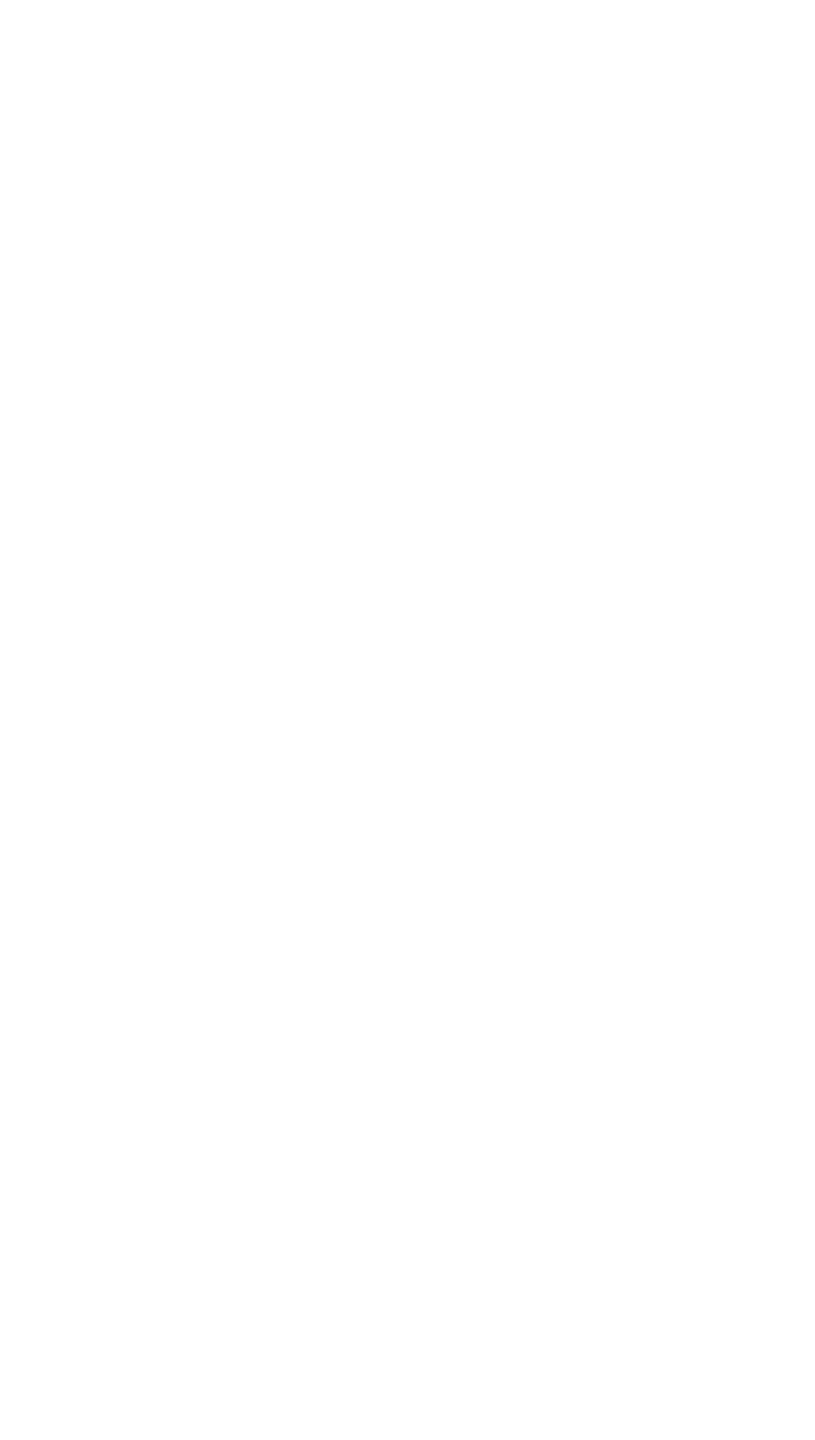
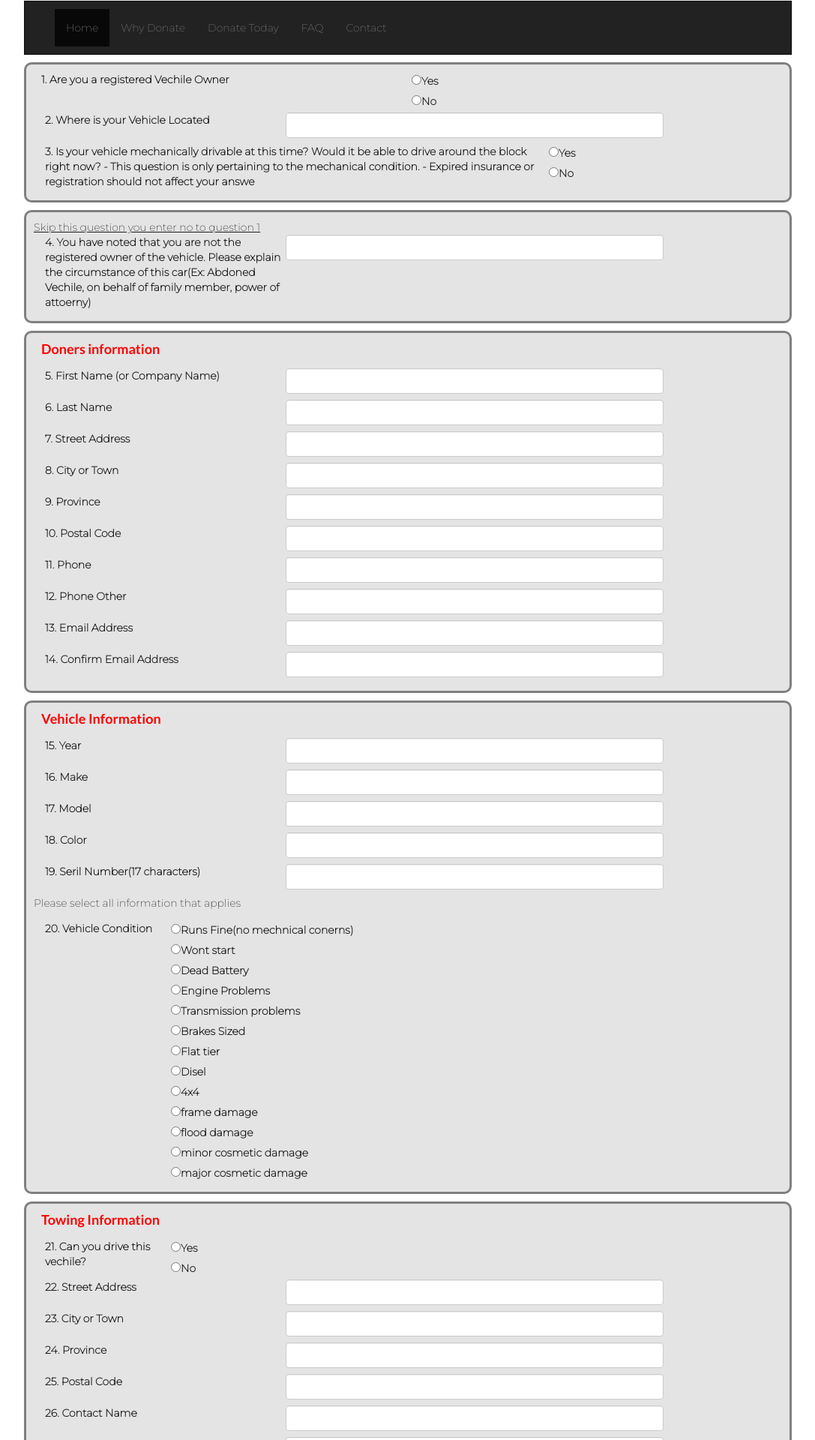
Before and after one commit to Fasih123456/goddt14, a React (Create React App) app: page /DonateToday in a window 1280 px wide. Shown: the part 144-2064 px from the top of the page at 75% size, without its empty margins (96-1183 px from the left). Before the commit the page ends 800 px from the top, so only its background shows below. Built offline with nearby package versions, Linux system fonts and the light colour scheme.

Commit message:
finished donation page

```diff
--- /dev/null
+++ b/src/components/Form.js
@@ -0,0 +1,224 @@
+import Button from "react-bootstrap/Button";
+import Col from "react-bootstrap/Col";
+import Form from "react-bootstrap/Form";
+import Row from "react-bootstrap/Row";
+import FormText from "./FormText";
+
+import '../css/donatetoday.css'
+
+function HorizontalExample() {
+  return (
+    <div className='main body ui container'>
+      <Form>
+        <div className='group'>
+        <Form.Group  as={Row} className="mb-3" controlId="intialform">
+          <Form.Label column sm={6} style={{paddingLeft: "10px"}}>
+            1. Are you a registered Vechile Owner
+          </Form.Label>
+          <Col sm={6}>
+            <Form.Check
+              type="radio"
+              label="Yes"
+              name="formHorizontalRadios"
+              id="formHorizontalRadios1"
+            />
+            <Form.Check
+              type="radio"
+              label="No"
+              name="formHorizontalRadios"
+              id="formHorizontalRadios2"
+            />
+          </Col>
+        </Form.Group>
+
+        <FormText title="2. Where is your Vehicle Located" placeholder="yo" />
+
+        <Form.Group as={Row} className="mb-3" controlId="intialform">
+          <Form.Label column sm={8}>
+            3. Is your vehicle mechanically drivable at this time? Would it be able to drive around the
+            block right now? - This question is only pertaining to the mechanical condition. -
+            Expired insurance or registration should not affect your answe
+          </Form.Label>
+          <Col sm={4}>
+            <Form.Check
+              type="radio"
+              label="Yes"
+              name="formHorizontalRados"
+              id="formHorizontalRadios1"
+            />
+            <Form.Check
+              type="radio"
+              label="No"
+              name="formHorizontalRados"
+              id="formHorizontalRadios2"
+            />
+          </Col>
+        </Form.Group>
+        </div>
+
+
+        <div className='group'>
+        <u>Skip this question you enter no to question 1</u>
+        <FormText
+          title="            4. You have noted that you are not the registered owner of the vehicle. Please explain the
+            circumstance of this car(Ex: Abdoned Vechile, on behalf of family member, power of
+            attoerny)"
+          placeholder="yo"
+        />
+      </div>
+      <div className='group'>
+      <h3 className='form-heading'>Doners information</h3>
+
+
+        <FormText title="5. First Name (or Company Name)" />
+        <FormText title="6. Last Name" />
+        <FormText title="7. Street Address" />
+        <FormText title="8. City or Town" />
+        <FormText title="9. Province" />
+        <FormText title="10. Postal Code" />
+        <FormText title="11. Phone" />
+        <FormText title="12. Phone Other" />
+        <FormText title="13. Email Address" />
+        <FormText title="14. Confirm Email Address" />
+            </div>
+            <div className='group'>
+      <h3 className='form-heading'>Vehicle Information</h3>
+
+        <Form.Group as={Row} className="mb-3" controlId="intialform">
+          <FormText title="15. Year" />
+          <FormText title="16. Make" />
+          <FormText title="17. Model" />
+          <FormText title="18. Color" />
+          <FormText title="19. Seril Number(17 characters)" />
+            <p>Please select all information that applies</p>
+          <Form.Label column sm={2}>
+            20. Vehicle Condition
+          </Form.Label>
+          <Col sm={10}>
+            <Form.Check
+              type="radio"
+              label="Runs Fine(no mechnical conerns)"
+              name="formHorizontalRadios"
+              id="formHorizontalRadios1"
+            />
+            <Form.Check
+              type="radio"
+              label="Wont start"
+              name="formHorizontalRadios"
+              id="formHorizontalRadios2"
+            />
+            <Form.Check
+              type="radio"
+              label="Dead Battery"
+              name="formHorizontalRadios"
+              id="formHorizontalRadios2"
+            />
+            <Form.Check
+              type="radio"
+              label="Engine Problems"
+              name="formHorizontalRadios"
+              id="formHorizontalRadios2"
+            />
+            <Form.Check
+              type="radio"
+              label="Transmission problems"
+              name="formHorizontalRadios"
+              id="formHorizontalRadios2"
+            />
+            <Form.Check
+              type="radio"
+              label="Brakes Sized"
+              name="formHorizontalRadios"
+              id="formHorizontalRadios2"
+            />
+            <Form.Check
+              type="radio"
+              label="Flat tier"
+              name="formHorizontalRadios"
+              id="formHorizontalRadios2"
+            />
+            <Form.Check
+              type="radio"
+              label="Disel"
+              name="formHorizontalRadios"
+              id="formHorizontalRadios2"
+            />
+            <Form.Check
+              type="radio"
+              label="4x4"
+              name="formHorizontalRadios"
+              id="formHorizontalRadios2"
+            />
+            <Form.Check
+              type="radio"
+              label="frame damage"
+              name="formHorizontalRadios"
+              id="formHorizontalRadios2"
+            />
+
+            <Form.Check
+              type="radio"
+              label="flood damage"
+              name="formHorizontalRadios"
+              id="formHorizontalRadios2"
+            />
+            <Form.Check
+              type="radio"
+              label="minor cosmetic damage"
+              name="formHorizontalRadios"
+              id="formHorizontalRadios2"
+            />
+            <Form.Check
+              type="radio"
+              label="major cosmetic damage"
+              name="formHorizontalRadios"
+              id="formHorizontalRadios2"
+            />
+          </Col>
+        </Form.Group>
+        </div>
+        <div className='group'>
+        <Form.Group as={Row} className="mb-3" controlId="intialform">
+        <h3 className='form-heading'> Towing Information</h3>
+          <Form.Label column sm={2}>
+            21. Can you drive this vechile?
+          </Form.Label>
+          <Col sm={10}>
+            <Form.Check
+              type="radio"
+              label="Yes"
+              name="formHorizontalRados"
+              id="formHorizontalRadios1"
+            />
+            <Form.Check
+              type="radio"
+              label="No"
+              name="formHorizontalRados"
+              id="formHorizontalRadios2"
+            />
+          </Col>
+        </Form.Group>
+
+
+
+
+          <FormText title='22. Street Address'/>
+          <FormText title='23. City or Town' />
+          <FormText title='24. Province' />
+          <FormText title='25. Postal Code' />
+          <FormText title='26. Contact Name' />
+          <FormText title='27. Phone Number' />
+          <FormText title='28. Phone Other' />
+
+          <Form.Group as={Row} className="mb-3">
+          <Col sm={{ span: 10, offset: 2 }}>
+            <Button type="submit">Submit</Button>
+          </Col>
+        </Form.Group>
+        </div>
+      </Form>
+    </div>
+  );
+}
+
+export default HorizontalExample;
--- /dev/null
+++ b/src/components/FormText.js
@@ -0,0 +1,19 @@
+import Button from "react-bootstrap/Button";
+import Col from "react-bootstrap/Col";
+import Form from "react-bootstrap/Form";
+import Row from "react-bootstrap/Row";
+
+const FormText = (props) => {
+    return (
+        <Form.Group as={Row} className="mb-3" controlId="intialform">
+          <Form.Label column sm={4}>
+            {props.title}
+          </Form.Label>
+          <Col sm={6} style={{paddingBottom: "8px"}}>
+            <Form.Control />
+          </Col>
+        </Form.Group>
+    );
+}
+
+export default FormText;
--- /dev/null
+++ b/src/css/donatetoday.css
@@ -0,0 +1,28 @@
+.group{
+    margin: 10px 0px 10px 0px;
+    padding:  10px 0px 10px 10px;
+    border: grey;
+    border-radius: 10px;
+    border-style: solid;
+    background-color: rgb(228,228,228);
+}
+
+.row{
+    margin-left: 0px;
+    margin-right: 0px;
+}
+
+.col-sm-6{
+    margin: 0px;
+    padding: 0px;
+}
+
+.form-heading{
+    padding-left: 10px;
+    color: red;
+    font-weight: bolder;
+}
+
+.col-lg-1, .col-lg-10, .col-lg-11, .col-lg-12, .col-lg-2, .col-lg-3, .col-lg-4, .col-lg-5, .col-lg-6, .col-lg-7, .col-lg-8, .col-lg-9, .col-md-1, .col-md-10, .col-md-11, .col-md-12, .col-md-2, .col-md-3, .col-md-4, .col-md-5, .col-md-6, .col-md-7, .col-md-8, .col-md-9, .col-sm-1, .col-sm-10, .col-sm-11, .col-sm-12, .col-sm-2, .col-sm-3, .col-sm-4, .col-sm-5, .col-sm-6, .col-sm-7, .col-sm-8, .col-sm-9, .col-xs-1, .col-xs-10, .col-xs-11, .col-xs-12, .col-xs-2, .col-xs-3, .col-xs-4, .col-xs-5, .col-xs-6, .col-xs-7, .col-xs-8, .col-xs-9{
+    padding-right: 0px;
+}
--- a/src/pages/DonateToday.js
+++ b/src/pages/DonateToday.js
@@ -1,7 +1,15 @@
+import Header from './Header';
+import Footer from './Footer';
+import Form from '../components/Form';
+
 const DonateToday = () => {
     return(
         <div>
-            <p>Donate Today Page</p>
+            <Header />
+            <div>
+                <Form />
+            </div>
+            <Footer />
         </div>
     )
 }
```
